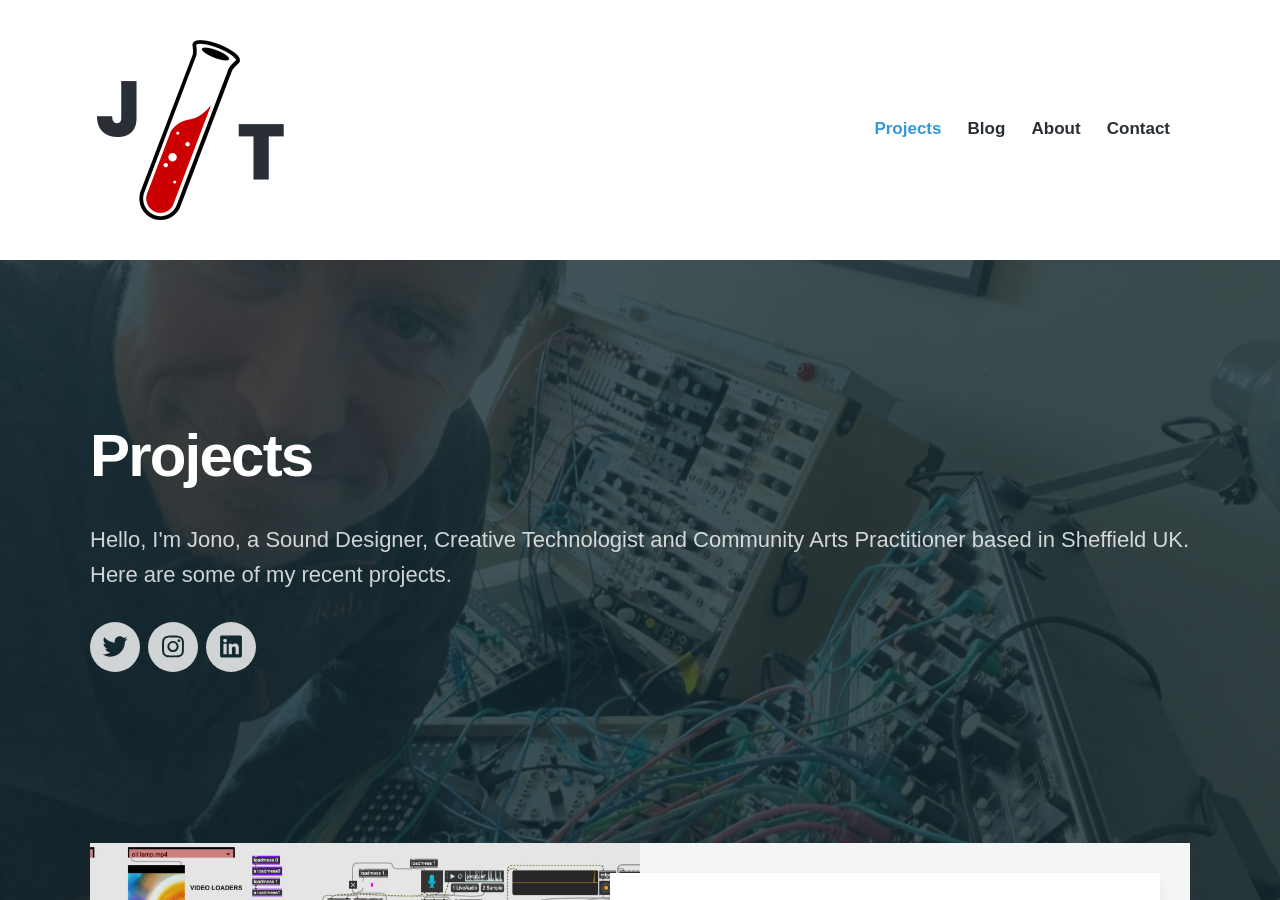
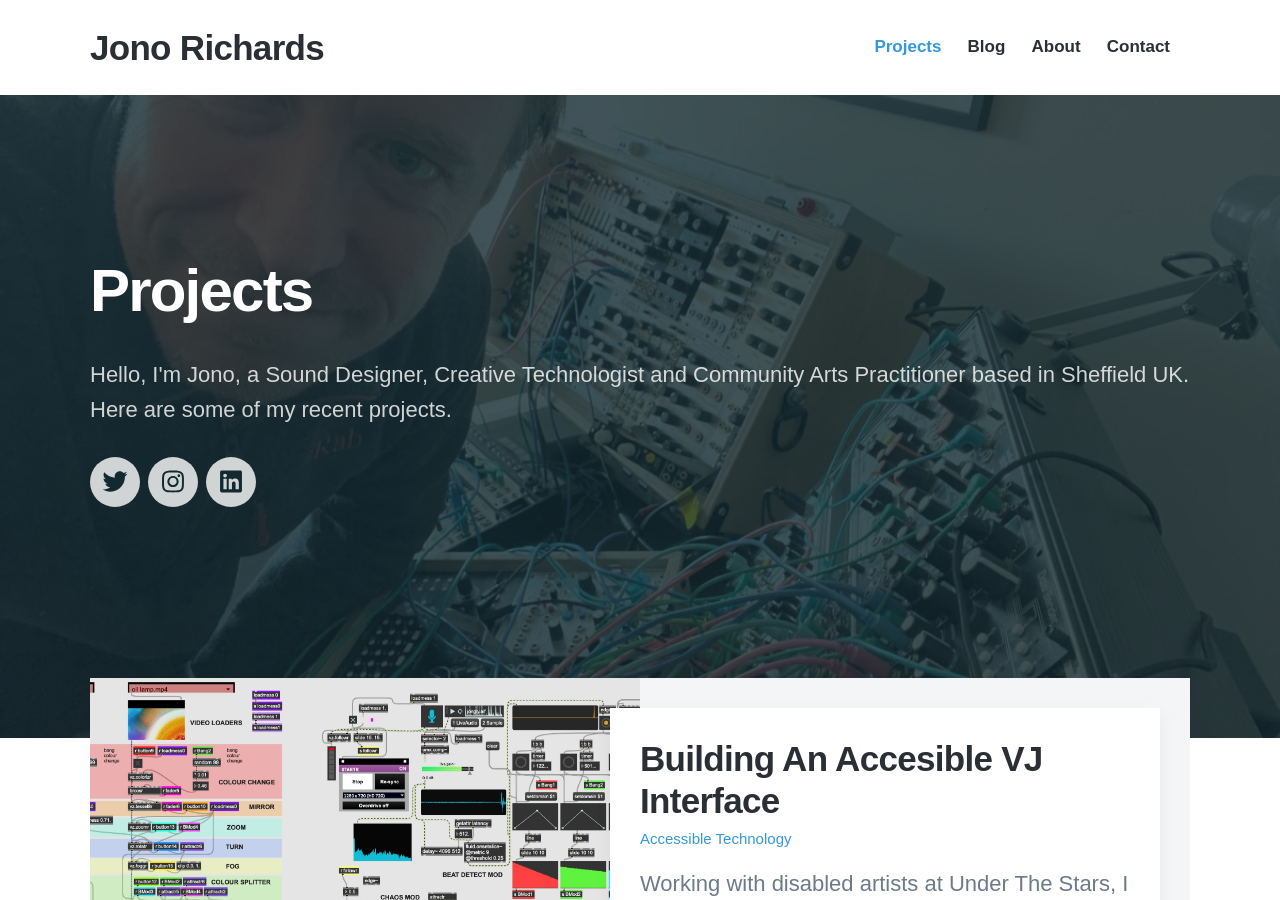
Before and after one commit to jonorichards/jonorichards.github.io, a Jekyll site: the page built from index.html, in a window 1280 px wide and 900 px high. Built offline with Jekyll 4.4.1, drawn with Linux system fonts in a browser that asks for light colours; nearby versions of some CDN libraries; some web fonts are replaced.

Commit message:
Update settings.yml

```diff
--- a/_data/settings.yml
+++ b/_data/settings.yml
@@ -3,7 +3,7 @@ basic_settings:
   favicon_image: /images/favicon.png
 
 header_settings:
-  logo_image: /images/favicon.png
+  logo_image:
   logo_width: 200
 
 menu_settings:
```
